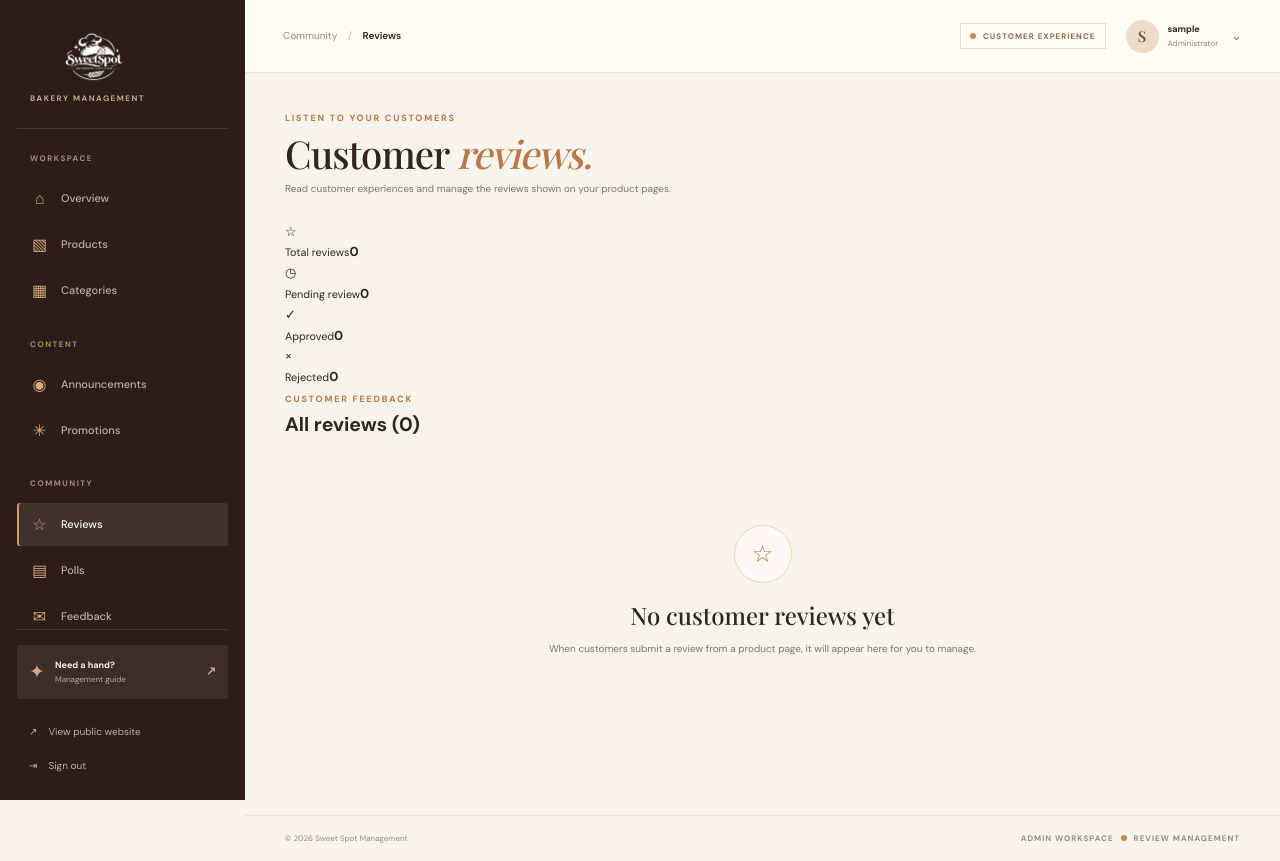
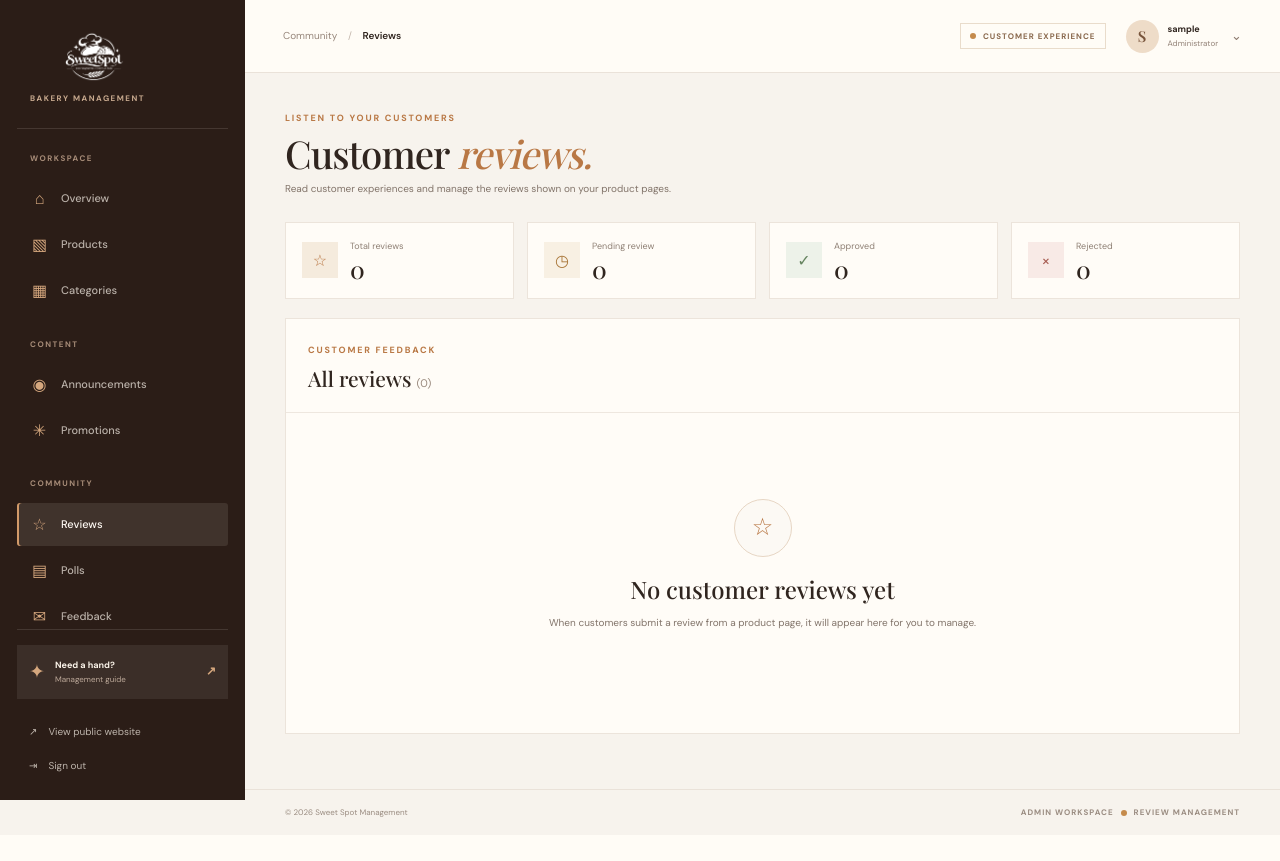
Before and after one commit to earlmacias2022-tech/Sweet-Spot, a PHP site: page /admin/reviews/index.php in a window 1280 px wide. After the commit the page ends 817 px from the top, so only its background shows below. Run offline with PHP 8.4, Linux system fonts and the light colour scheme; the visitor is signed in with stand-in values (Sample User, id 1); data that the repository does not hold is empty.

Commit message:
Style admin customer reviews page

```diff
--- a/assets/css/admin.css
+++ b/assets/css/admin.css
@@ -482,3 +482,41 @@ body.delete-modal-open{overflow:hidden}
 @media(max-width:1050px){.promotion-stat-grid{grid-template-columns:repeat(2,minmax(0,1fr))}.promotion-toolbar{align-items:flex-start;flex-direction:column}.promotion-controls{width:100%}.promotion-search{flex:1;width:auto}}
 @media(max-width:760px){.promotion-stat-grid{gap:9px}.promotion-stat-card{padding:13px;gap:9px}.promotion-stat-icon{width:31px;height:31px}.promotion-stat-card strong{font-size:22px}}
 @media(max-width:460px){.promotion-stat-grid{grid-template-columns:1fr 1fr}.promotion-stat-card{padding:11px 9px}.promotion-stat-card small{font-size:8px}.promotion-stat-card strong{font-size:20px}.promotion-controls{align-items:stretch;flex-direction:column}.promotion-controls select{max-width:none;width:100%}.promotion-title-cell{min-width:205px}.promotion-next-step{font-size:7px}}
+
+
+/* CUSTOMER REVIEWS MANAGEMENT */
+.review-stat-grid{display:grid;grid-template-columns:repeat(4,minmax(0,1fr));gap:13px;margin-bottom:19px}
+.review-stat-card{display:flex;align-items:center;gap:12px;padding:16px;border:1px solid #ECE4DB;background:var(--white)}
+.review-stat-icon{display:grid;width:36px;height:36px;flex:0 0 auto;place-items:center;background:#F5EBDD;color:var(--caramel);font-size:16px}
+.review-stat-pending{background:#F8F0E3;color:#A87537}
+.review-stat-approved{background:#EDF2E9;color:#64835E}
+.review-stat-rejected{background:#F8EAE6;color:#A65B50}
+.review-stat-card small,.review-stat-card strong{display:block}
+.review-stat-card small{color:#8F8075;font-size:9px}
+.review-stat-card strong{margin-top:3px;color:var(--ink);font:500 24px/1.1 var(--display)}
+.review-manager-card{overflow:hidden;border:1px solid #ECE4DB;background:var(--white)}
+.review-toolbar{display:flex;align-items:center;justify-content:space-between;gap:16px;padding:20px 22px;border-bottom:1px solid #EEE7DF}
+.review-toolbar h2{margin-top:4px;font:500 21px var(--display)}
+.review-toolbar h2 span{color:#9A8A7E;font:400 11px var(--body)}
+.review-controls{display:flex;align-items:center;gap:9px}
+.review-search{width:220px}
+.review-controls select{height:37px;max-width:155px;padding:0 10px;border:1px solid #E8E0D7;background:#FFFEFC;color:#6D5C50;font-size:9px}
+.review-table th{height:43px}
+.review-table td{height:76px}
+.review-product-cell{display:flex;min-width:175px;align-items:center;gap:10px}
+.review-product-icon{display:grid;width:34px;height:34px;flex:0 0 auto;place-items:center;background:#F5EBDD;color:var(--caramel);font-size:14px}
+.review-product-cell strong{max-width:160px;color:var(--ink);font-size:10px;line-height:1.5}
+.review-customer{min-width:105px;color:#6F6055;font-size:10px}
+.review-stars{color:#C28A4D;font-size:12px;letter-spacing:1px;white-space:nowrap}
+.review-stars span{color:#D9D0C6}
+.review-message{max-width:300px;min-width:190px;color:#796B60;font-size:9px;line-height:1.65;overflow-wrap:anywhere}
+.review-status{display:inline-flex;align-items:center;padding:6px 8px;border-radius:3px;font-size:9px;font-weight:700}
+.review-status-pending{background:#F8F0E3;color:#A87537}
+.review-status-approved{background:#EDF2E9;color:#64835E}
+.review-status-rejected{background:#F8EAE6;color:#A65B50}
+.review-date{color:#8F8075;font-size:9px;white-space:nowrap}
+.review-controls select:focus,.review-search:focus-within{border-color:var(--caramel);outline:0;box-shadow:0 0 0 3px rgba(185,120,69,.08)}
+.review-table tr[hidden]{display:none}
+@media(max-width:1050px){.review-stat-grid{grid-template-columns:repeat(2,minmax(0,1fr))}.review-toolbar{align-items:flex-start;flex-direction:column}.review-controls{width:100%}.review-search{flex:1;width:auto}}
+@media(max-width:760px){.review-stat-grid{gap:9px}.review-stat-card{padding:13px;gap:9px}.review-stat-icon{width:31px;height:31px}.review-stat-card strong{font-size:22px}}
+@media(max-width:460px){.review-stat-grid{grid-template-columns:1fr 1fr}.review-stat-card{padding:11px 9px}.review-stat-card small{font-size:8px}.review-stat-card strong{font-size:20px}.review-controls{align-items:stretch;flex-direction:column}.review-controls select{max-width:none;width:100%}}
```
